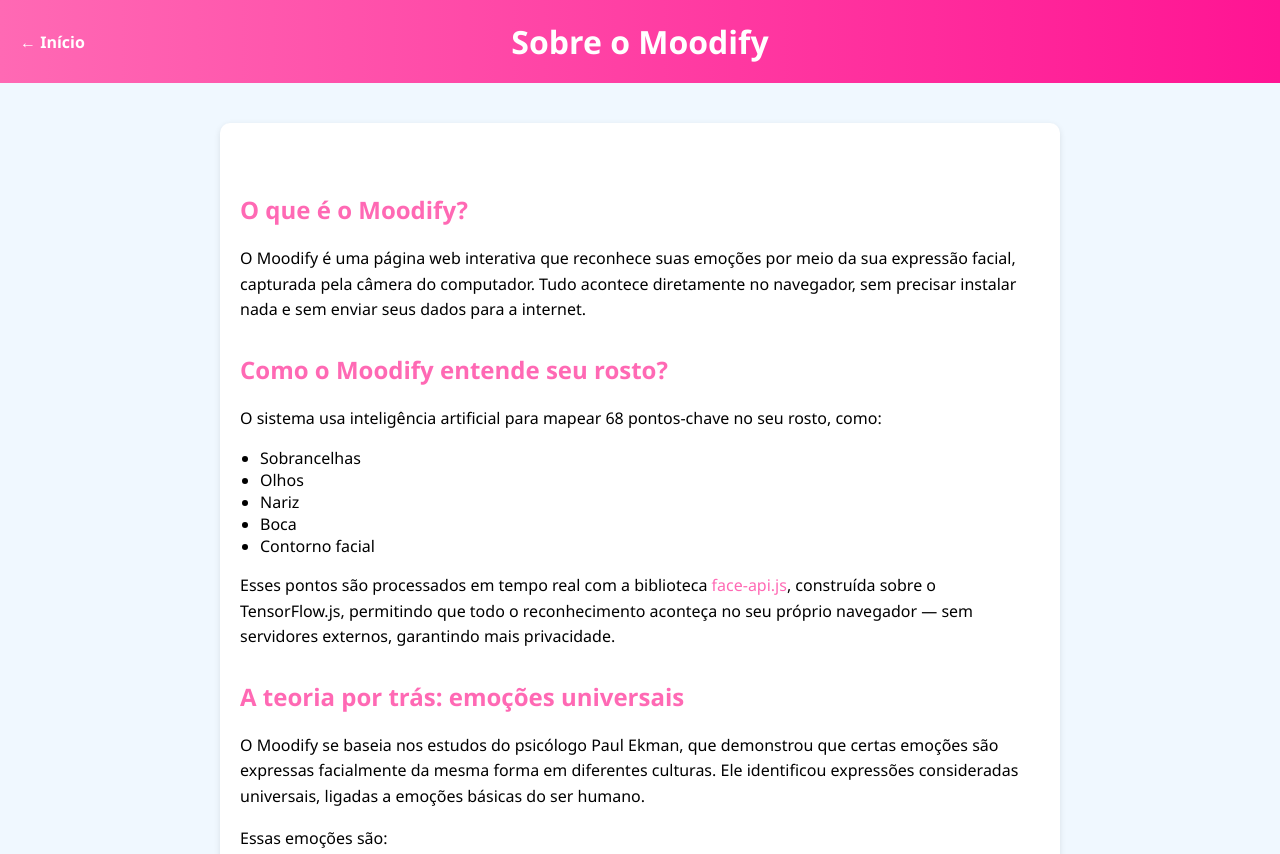
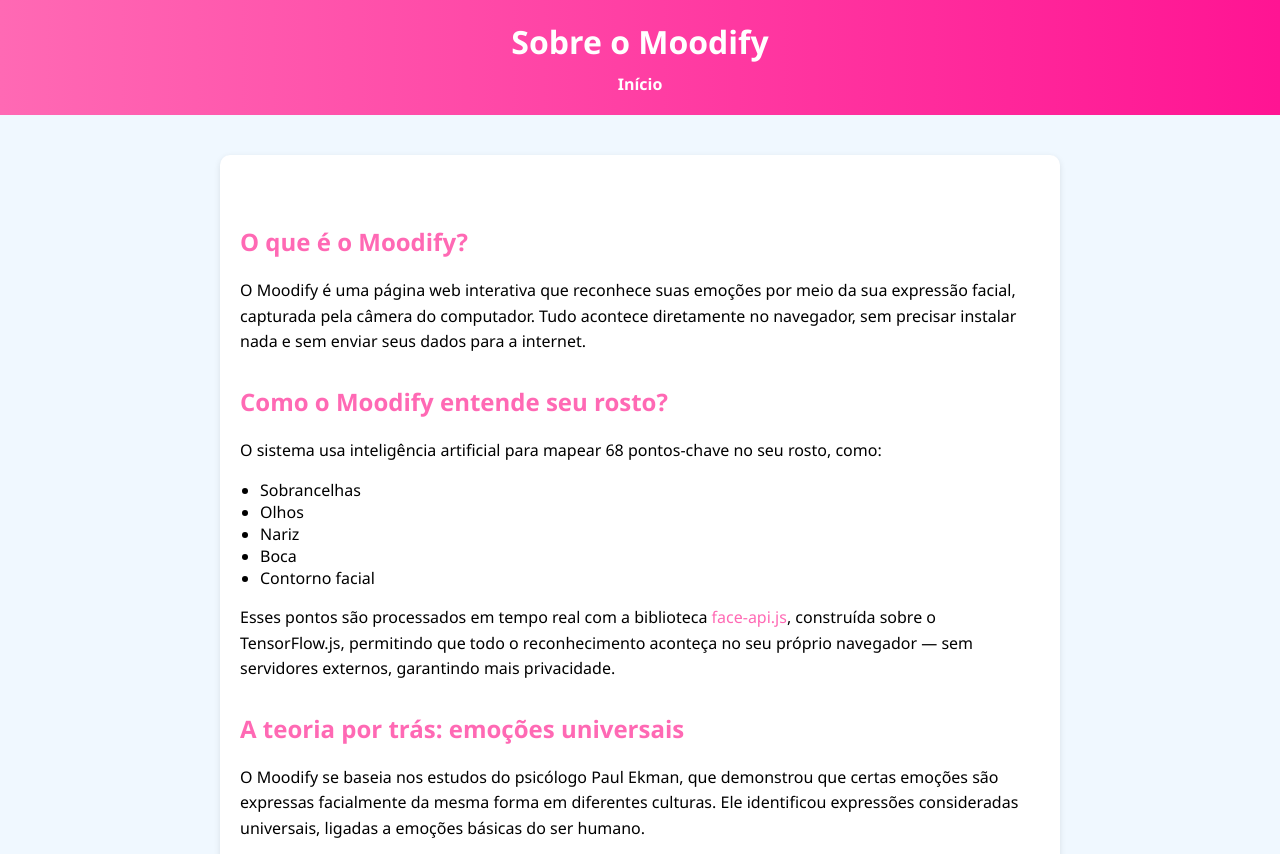
Before and after one commit to Rodolfoohl/moodify, a plain HTML site: page sobre.html in a window 1280 px wide. Shown: the top 854 px of the page. Drawn offline with Linux system fonts and the light colour scheme.

Commit message:
Move home link below logo on about page

```diff
--- a/sobre.html
+++ b/sobre.html
@@ -17,20 +17,16 @@
       color: #fff;
       text-align: center;
       padding: 20px;
-      position: relative;
       display: flex;
-      justify-content: center;
+      flex-direction: column;
       align-items: center;
     }
 
     header a.back {
-      position: absolute;
-      left: 20px;
-      top: 50%;
-      transform: translateY(-50%);
       color: #fff;
       text-decoration: none;
       font-weight: bold;
+      margin-top: 10px;
     }
 
     .container {
@@ -76,8 +72,8 @@
 </head>
 <body>
   <header>
-    <a href="index.html" class="back">&larr; Início</a>
     <h1>Sobre o Moodify</h1>
+    <a href="index.html" class="back">Início</a>
   </header>
   <div class="container">
 
```
